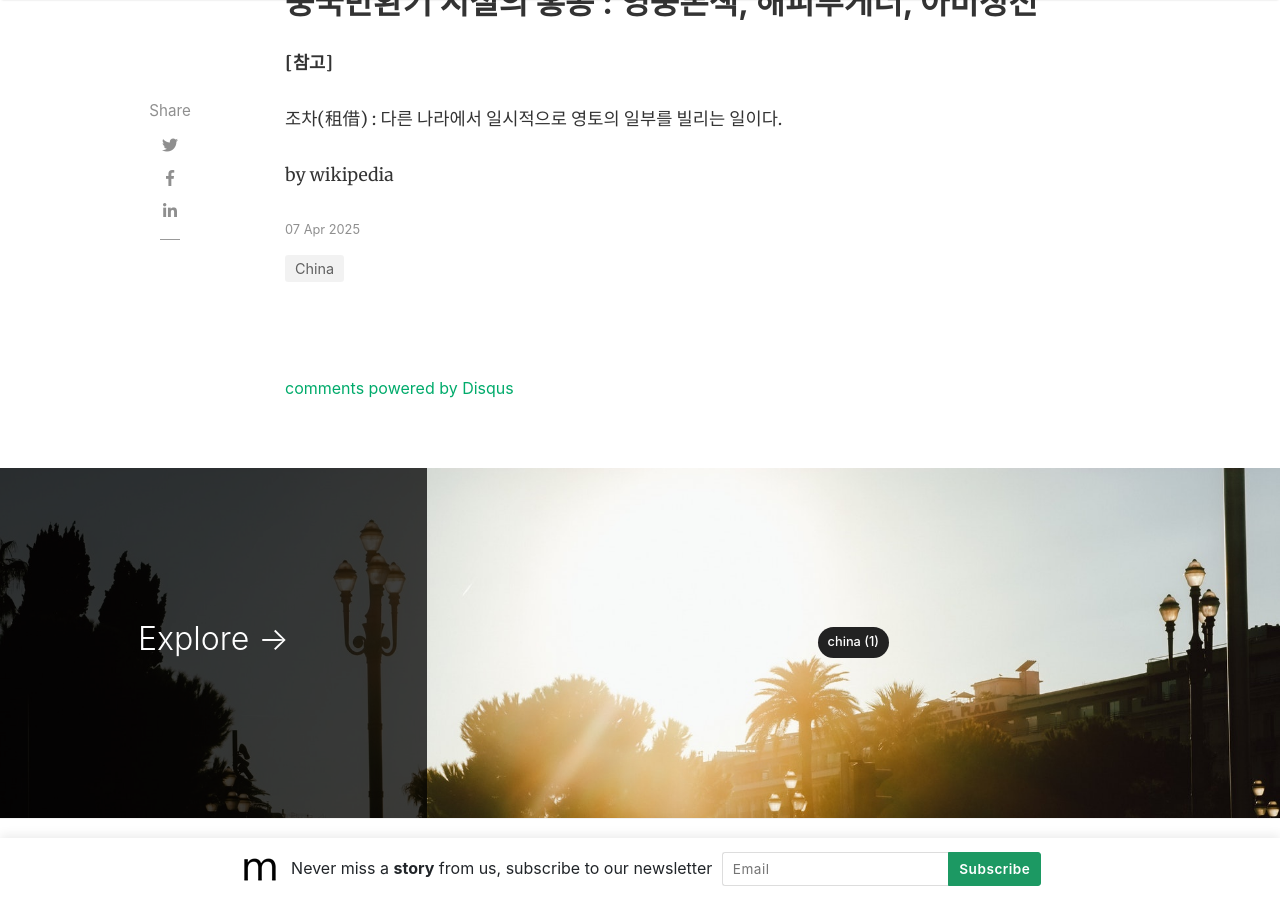
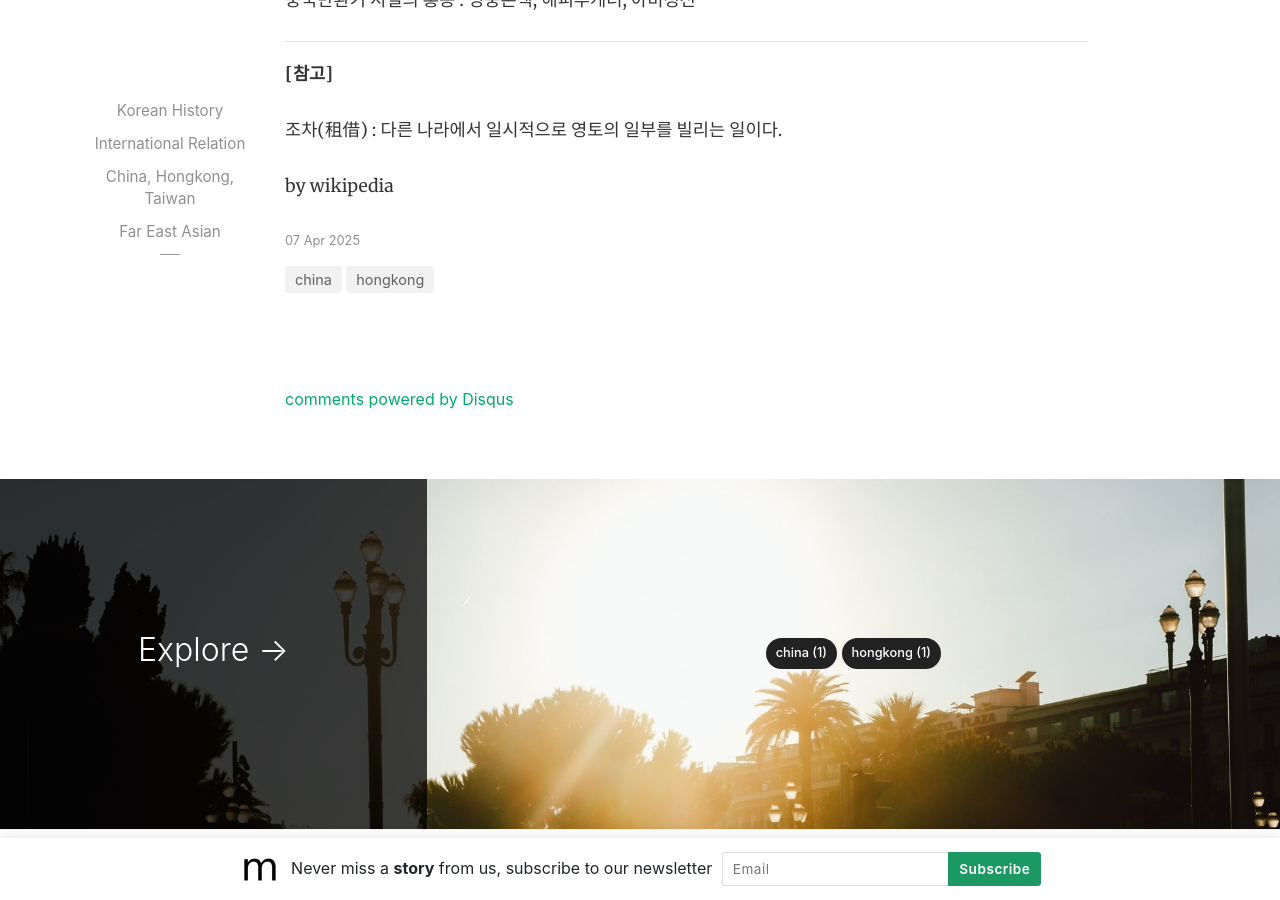
Before and after one commit to y-t-his-int-j/blog, a Jekyll site: the page built from _posts/2025-04-07-hongkong.md, in a window 1280 px wide and 900 px high, scrolled down 3589 px. Built offline with Jekyll 4.4.1, drawn with Linux system fonts in a browser that asks for light colours; nearby versions of some CDN libraries; comment, search, counter and statistics services are not loaded.

Commit message:
adding topic

```diff
--- a/_config.yml
+++ b/_config.yml
@@ -22,6 +22,14 @@ authors:
     twitter: ""
     description: "writing what I want"
     avatar: "assets/images/avatarmewife.png"
+
+
+# topics
+topics:
+  - Korean History
+  - International Relation
+  - China, Hongkong, Taiwan
+  - Far East Asian
 
 # Plugins
 plugins:
--- a/_includes/share.html
+++ b/_includes/share.html
@@ -1,8 +1,13 @@
 <div class="share sticky-top sticky-top-offset">
-    <p>
+    {% if site.topics %}
+        {% for topic in site.topics %}
+           <p>{{ topic }}</p>
+        {% endfor %}
+    {% endif %}
+    <!-- <p>
         Share
-    </p>
-    <ul>
+    </p> -->
+    <!-- <ul>
         <li class="ml-1 mr-1">
             <a target="_blank" href="https://twitter.com/intent/tweet?text={{ page.title }}&url={{ page.url | absolute_url }}" onclick="window.open(this.href, 'twitter-share', 'width=550,height=235');return false;">
                 <i class="fab fa-twitter"></i>
@@ -21,7 +26,7 @@
             </a>
         </li>
 
-    </ul>
+    </ul> -->
     {% if page.comments != false %}
     <div class="sep">
     </div>
--- a/_layouts/post.html
+++ b/_layouts/post.html
@@ -32,7 +32,8 @@ post_class: post-template
                         {% endif %}
                     </div>
                     <div class="col-xs-12 col-md-9 col-lg-10 text-center text-md-left">
-                        <a target="_blank" class="link-dark" href="{{ author.web }}">{{ author.display_name }}</a><a target="_blank" href="{{ author.twitter }}" class="btn follow">Follow</a>
+                        <a target="_blank" class="link-dark" href="{{ author.web }}">{{ author.display_name }}</a>
+                        <!-- <a target="_blank" href="{{ author.twitter }}" class="btn follow">Follow</a> -->
                         <span class="author-description">{{ author.description }}</span>
                     </div>
                 </div>
--- a/_posts/2025-04-07-hongkong.md
+++ b/_posts/2025-04-07-hongkong.md
@@ -2,7 +2,7 @@
 layout: post
 title: "홍콩에 대한 기억"
 author: jjin
-categories: [ China]
+categories: [ china, hongkong]
 image: assets/images/hongkong.jpg
 featured: true
 hidden: true
@@ -63,6 +63,7 @@ Photo by <a href="https://unsplash.com/@lffranciz?utm_content=creditCopyText&utm
 개항기 시대의 홍콩 : 황비홍
 
 중국반환기 시절의 홍콩 : 영웅본색, 해피투게더, 아비정전
+
 ---
 
 **[참고]**
```
